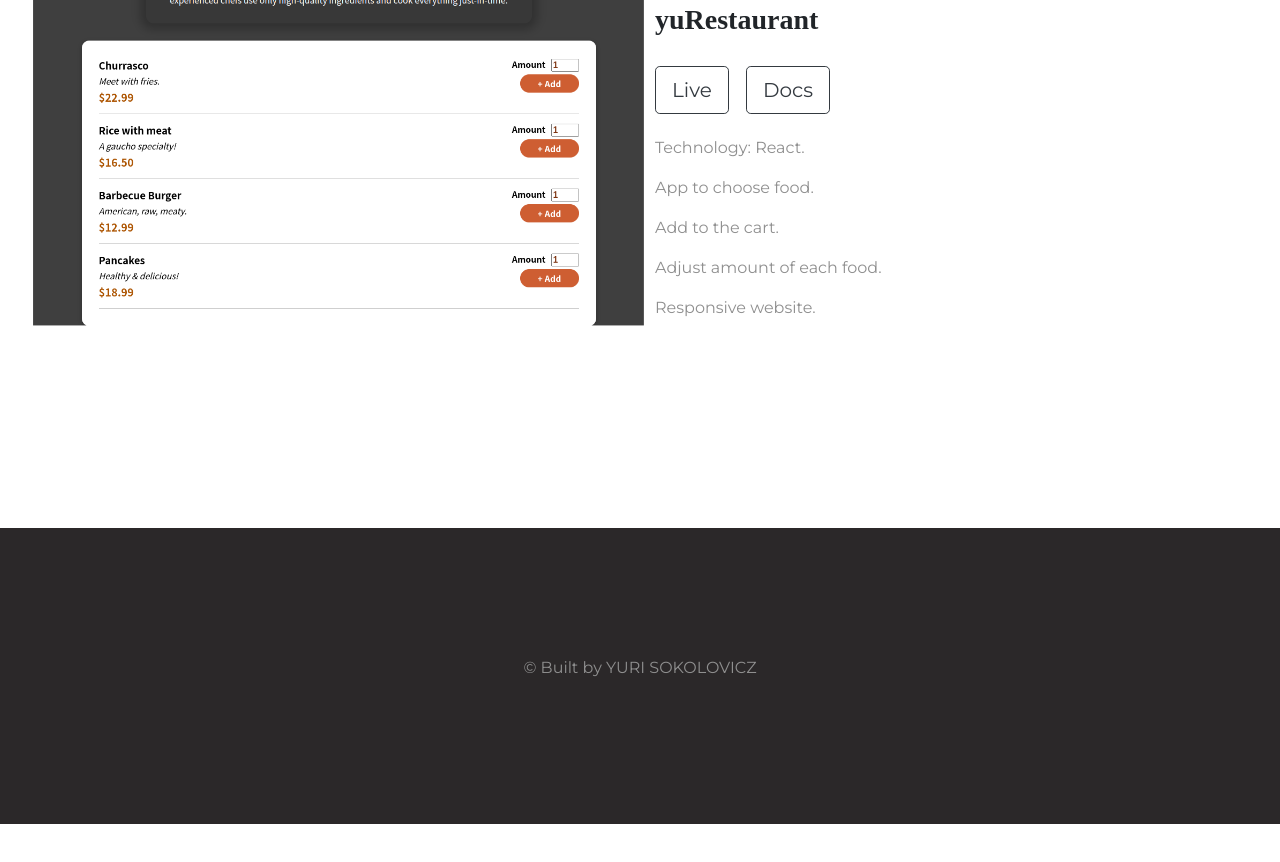
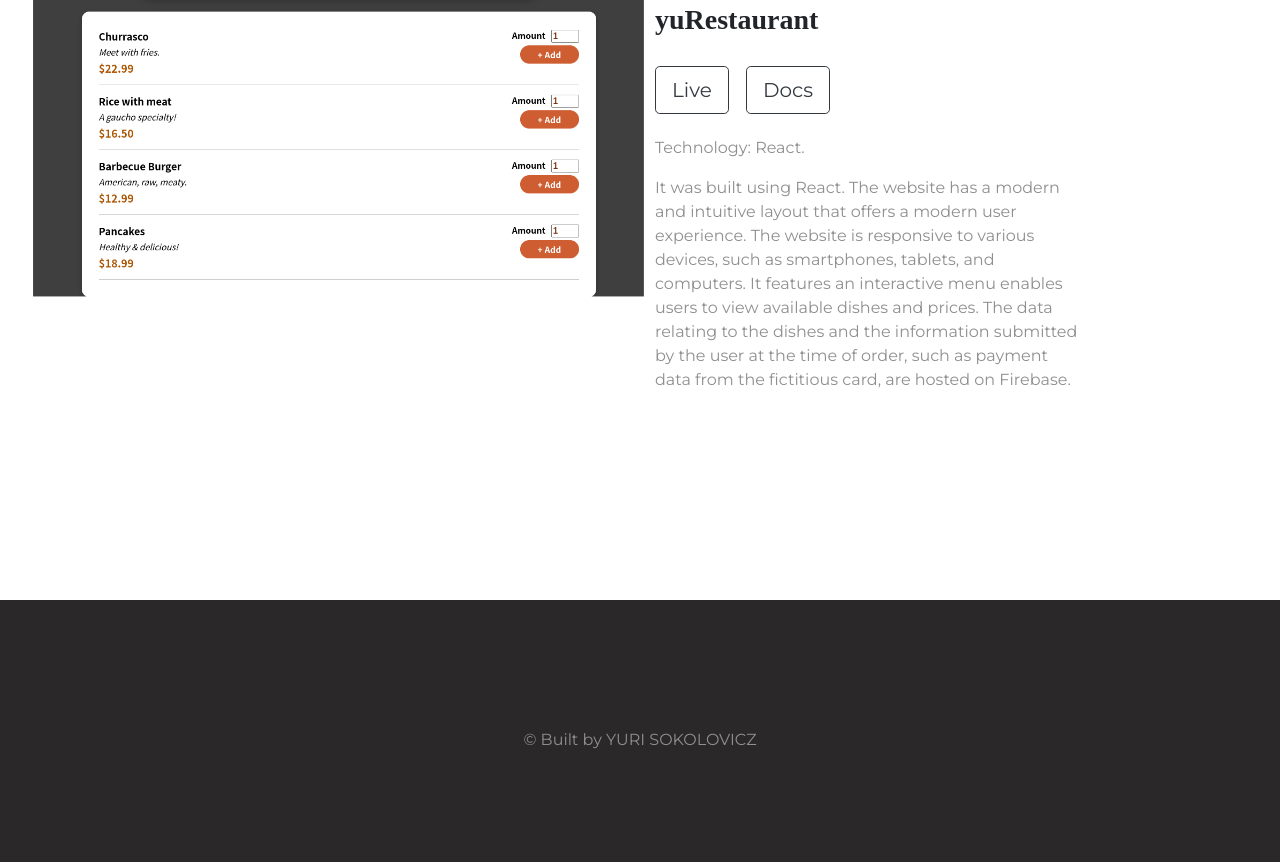
Before and after one commit to yurisokolovicz/yurisokolovicz.github.io, a plain HTML site: page index.html in a window 1280 px wide. Shown: the part 5789-6651 px from the top of the page. Before the commit the page ends 6613 px from the top, so only its background shows below. Drawn offline with nearby package versions, Linux system fonts and the light colour scheme.

Commit message:
description yuRestaurant

```diff
--- a/index.html
+++ b/index.html
@@ -261,10 +261,7 @@
             <button type="button" class="btn btn-outline-dark btn-lg download-button" id="yurestaurant-button-web">Live</button>
             <button type="button" class="btn btn-outline-dark btn-lg download-button" id="yurestaurant-button-doc">Docs</button>
             <p>Technology: React.</p>
-            <p>App to choose food.</p>
-            <p>Add to the cart.</p>
-            <p>Adjust amount of each food.</p>
-            <p>Responsive website.</p>
+            <p>It was built using React. The website has a modern and intuitive layout that offers a modern user experience. The website is responsive to various devices, such as smartphones, tablets, and computers. It features an interactive menu enables users to view available dishes and prices. The data relating to the dishes and the information submitted by the user at the time of order, such as payment data from the fictitious card, are hosted on Firebase.</p>
             </div>
       </div>
     </section>
```
